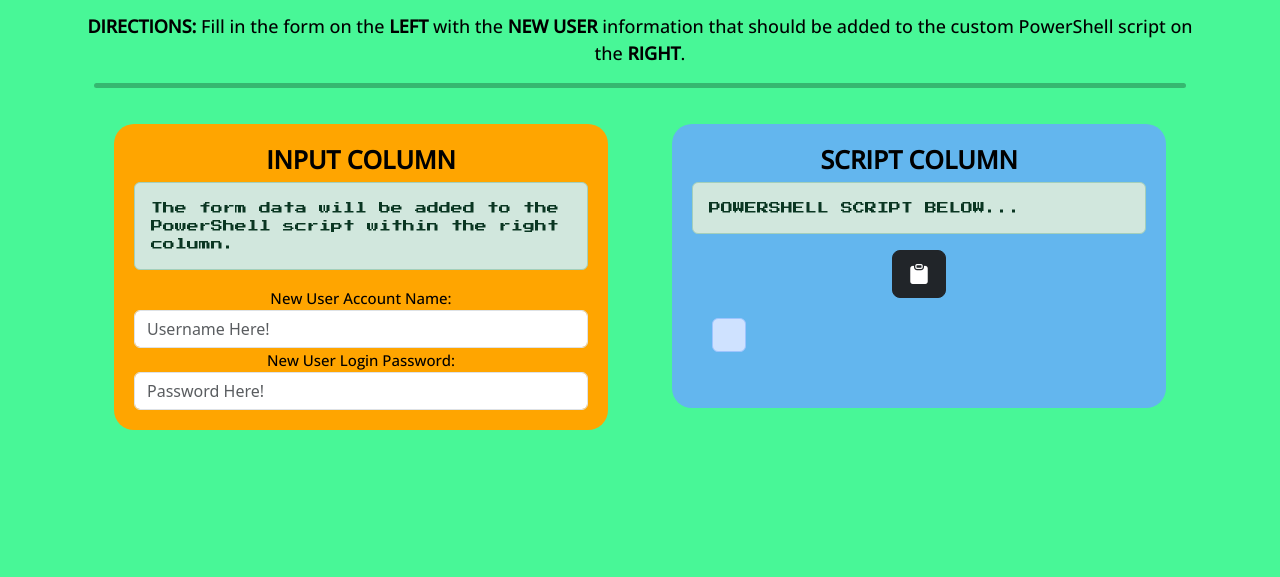
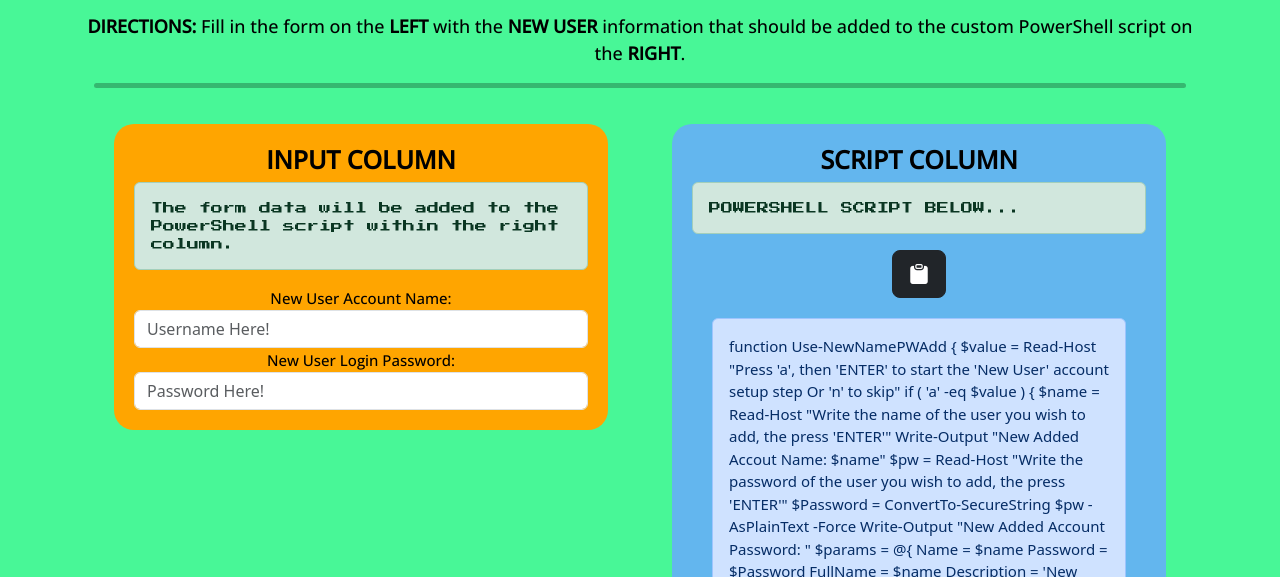
Before and after one commit to ak89mkii/c3-form-app, a website: page index.html in a window 1280 px wide. Shown: the part 223-800 px from the top of the page. Drawn offline with nearby package versions, Linux system fonts and the light colour scheme.

```diff
--- a/halo/test.js
+++ b/halo/test.js
@@ -1,7 +1,9 @@
 // Cached Element References:
 
 const oldFileName = document.getElementById("oldName")
-const newFileName = document.getElementById("newName")
+const newAccountName = document.getElementById("accountName")
+const scriptBox = document.getElementById("scriptWin")
+
 const oldFileNameButton = document.getElementById("oldButton")
 const convertFileName = document.getElementById("newButton")
 const oldFileCount = document.getElementById("characterCountOld")
@@ -9,7 +11,6 @@
 const buttonIcon = document.getElementById("icon")
 const messageBoxMsg = document.getElementById("messageBox")
 const messageBoxMsg2 = document.getElementById("messageBox2")
-
 // // TESTING!
 // const testInput = document.getElementById("goku");
 // const testOutput = document.getElementById("vegeta");
@@ -76,14 +77,14 @@
     newString = newCountArr.toString();
     // Removes the ",".
     newFinalString = newString.split(",").join('')
-    newFileName.textContent = newFinalString
+    newAccountName.textContent = newFinalString
     newFileCount.textContent = newCount + " CHAR";
 }
 
 // Function-03: Copy to Clipboard
 function copyFunction() {
-    console.log("New File Name: " + newFileName.textContent)
-    let copyConvert = newFileName.textContent
+    console.log("New File Name: " + scriptBox.textContent)
+    let copyConvert = scriptBox.textContent
     navigator.clipboard.writeText(copyConvert);
     buttonIcon.classList.remove("bi-clipboard-fill");
     buttonIcon.classList.add("bi-clipboard-check-fill");
--- a/index.html
+++ b/index.html
@@ -77,9 +77,31 @@
                          <!-- Undescored name component. -->
                          <div class="input-group ">
                             <container>
-                            <div class="alert alert-primary" role="alert" id="newName">
+                            <div class="alert alert-primary" role="alert" id="scriptWin">
 
-
+    function Use-NewNamePWAdd {
+        $value = Read-Host "Press 'a', then 'ENTER' to start the 'New User' account setup step Or 'n' to skip"
+        if ( 'a' -eq $value ) {
+            $name = Read-Host "Write the name of the user you wish to add, the press 'ENTER'"
+            Write-Output "New Added Accout Name: $name"
+            $pw = Read-Host "Write the password of the user you wish to add, the press 'ENTER'"
+            $Password = ConvertTo-SecureString $pw -AsPlainText -Force
+            Write-Output "New Added Account Password: <span id="accountName"></span>"
+            $params = @{
+                Name        = $name
+                Password    = $Password
+                FullName    = $name
+                Description = 'New user account.'
+            }
+            New-LocalUser @params
+            Add-LocalGroupMember -Group "Users" -Member $name
+        } elseif ( 'n' -eq $value) {
+            Write-Output "Local new user account add step will be skipped."
+        } else {
+            Use-NewNamePWAdd
+        }
+    }
+    Use-NewNamePWAdd
                             </div>
                             </container>
                         </div>
--- a/style/stylesheet.css
+++ b/style/stylesheet.css
@@ -129,9 +129,14 @@
 
 }
 
-#newName {
+#scriptWin {
     text-align: left;
-    font-size: 5px;
+    font-size: 15px;
+}
+
+#accountName {
+    font-weight: bold;
+    background-color: yellow;
 }
 
 .label {
```
Also changed, not shown: 1 other file.
